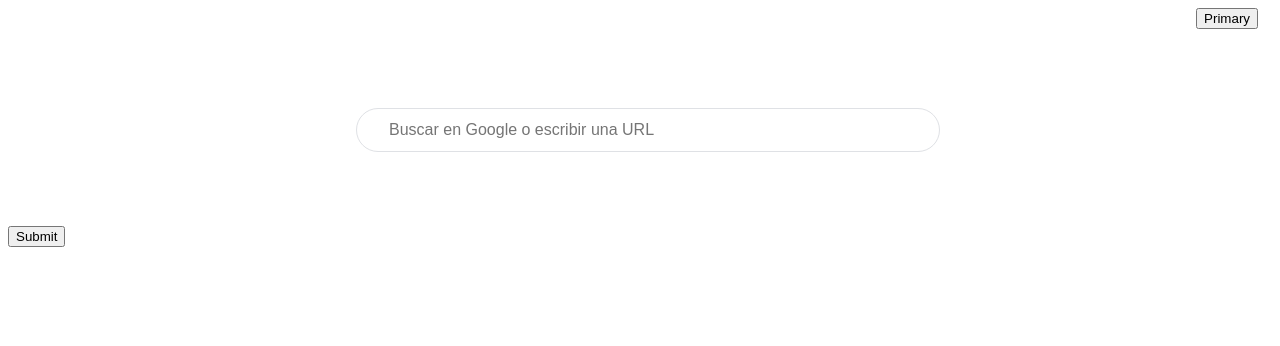
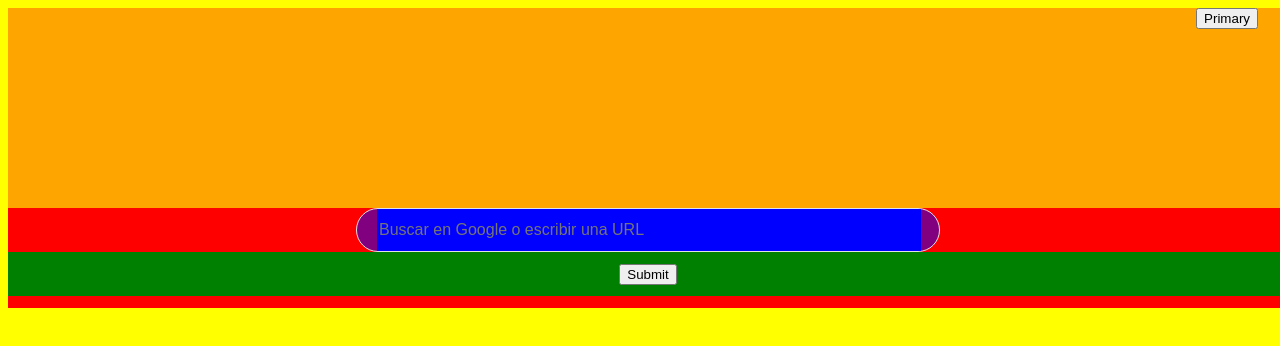
Before and after one commit to monsalvegf/search, a plain HTML site: page index.html in a window 1280 px wide. Drawn offline with Linux system fonts and the light colour scheme.

Commit message:
Diferencia áreas por colores, e incluyo div para el botón de envío

```diff
--- a/index.html
+++ b/index.html
@@ -6,6 +6,7 @@
             body {
                 font-family: arial,sans-serif;
                 width: 100%;
+                background-color: yellow;
             }
 
             div {
@@ -17,8 +18,9 @@
             .barra_superior {
                 display: flex
                 margin-right: 30px;
-                height: 100px;
+                height: 200px;
                 width: 100%;
+                background-color: orange;
             }
 
             .boton_sup {
@@ -30,6 +32,7 @@
                 margin-right: 30px;
                 height: 100px;
                 width: 100%;
+                background-color: red;
             }
             .entrada {
                 display: flex;
@@ -40,16 +43,33 @@
                 margin: auto;
                 width: 584px;
                 box-sizing: border-box;
+                background-color: purple;
             }
 
             .input_text {
-                background-color: transparent;
-                margin-left: 30px;
+                background-color: blue;
+                margin-left: 20px;
                 height: 40px;
                 font-size: 16px;
                 border: 0;
-                width: 584px;
+                width: 540px;
                 white-space: pre;
+            }
+
+            .envio {
+                display: flex;
+                background: #fff;
+                border: 0;
+                height: 44px;
+                margin: auto;
+                width: 100%
+                box-sizing: border-box;
+                background-color: green;
+            }
+
+            .submit {
+                margin: auto;
+                box-sizing: border-box;
             }
 
         </style>
@@ -63,8 +83,10 @@
                 <div class="entrada">
                     <input class="input_text" type="text" name="q" placeholder="Buscar en Google o escribir una URL">
                 </div>
+                <div class="envio">
+                    <input class="submit" type="submit" name="Google Search">
+                </div>
+
              </div>
-            <br>
-            <input class="submit" type="submit" name="Google Search">
     </body>
 </html>
```
